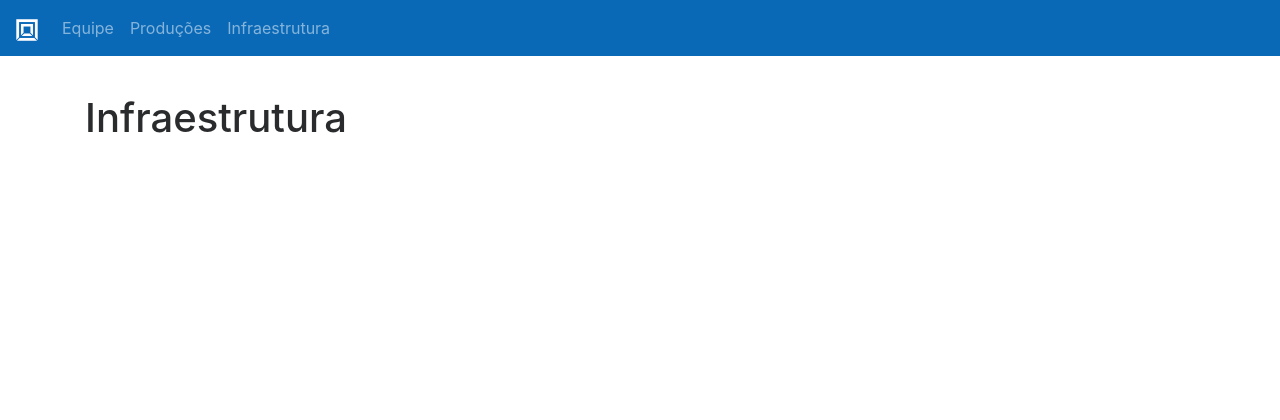
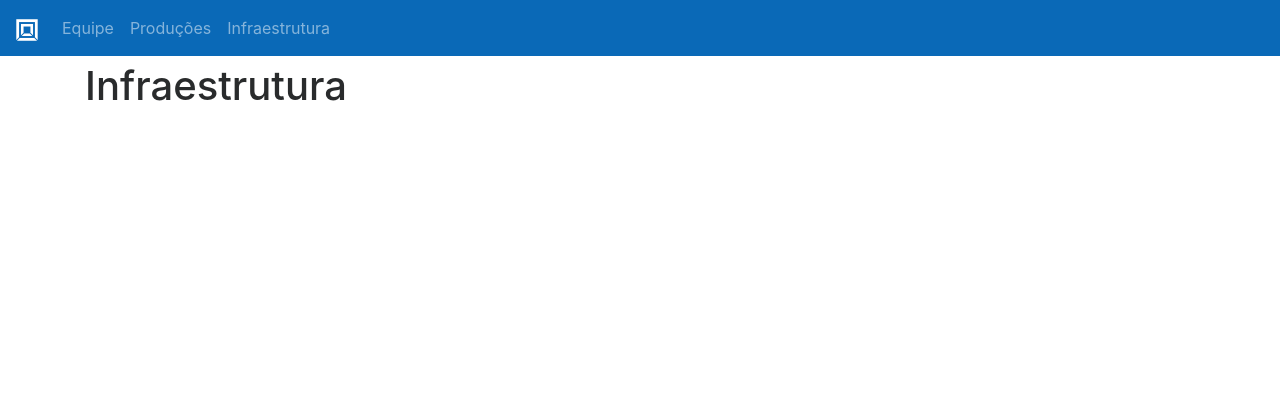
Before and after one commit to comcidis/comcidis-portal, a Django app: page /infrastructure/ in a window 1280 px wide. Shown: the top 420 px of the page. Run offline with Django 3.2, Linux system fonts and the light colour scheme; data that the repository does not hold is empty; some libraries are stand-ins or nearby versions.

Commit message:
Fix infrastructure list margin

```diff
--- a/infrastructure/templates/infrastructure/index.html
+++ b/infrastructure/templates/infrastructure/index.html
@@ -1,12 +1,12 @@
 {% extends 'base.html' %}
 
 {% block content %}
-<div class="container mt-5 mb-5 pd-5">
+<div class="container mt-3 mb-5 pd-5">
   <h1>Infraestrutura</h1>
 
   <div class="card-deck">
     {% for cluster in infrastructure %}
-    <div class="card" style="width: 20rem;">
+    <div class="card mt-3" style="width: 20rem;">
       <div class="card-header card-primary text-white">
         {{ cluster.short_description }}
       </div>
```
